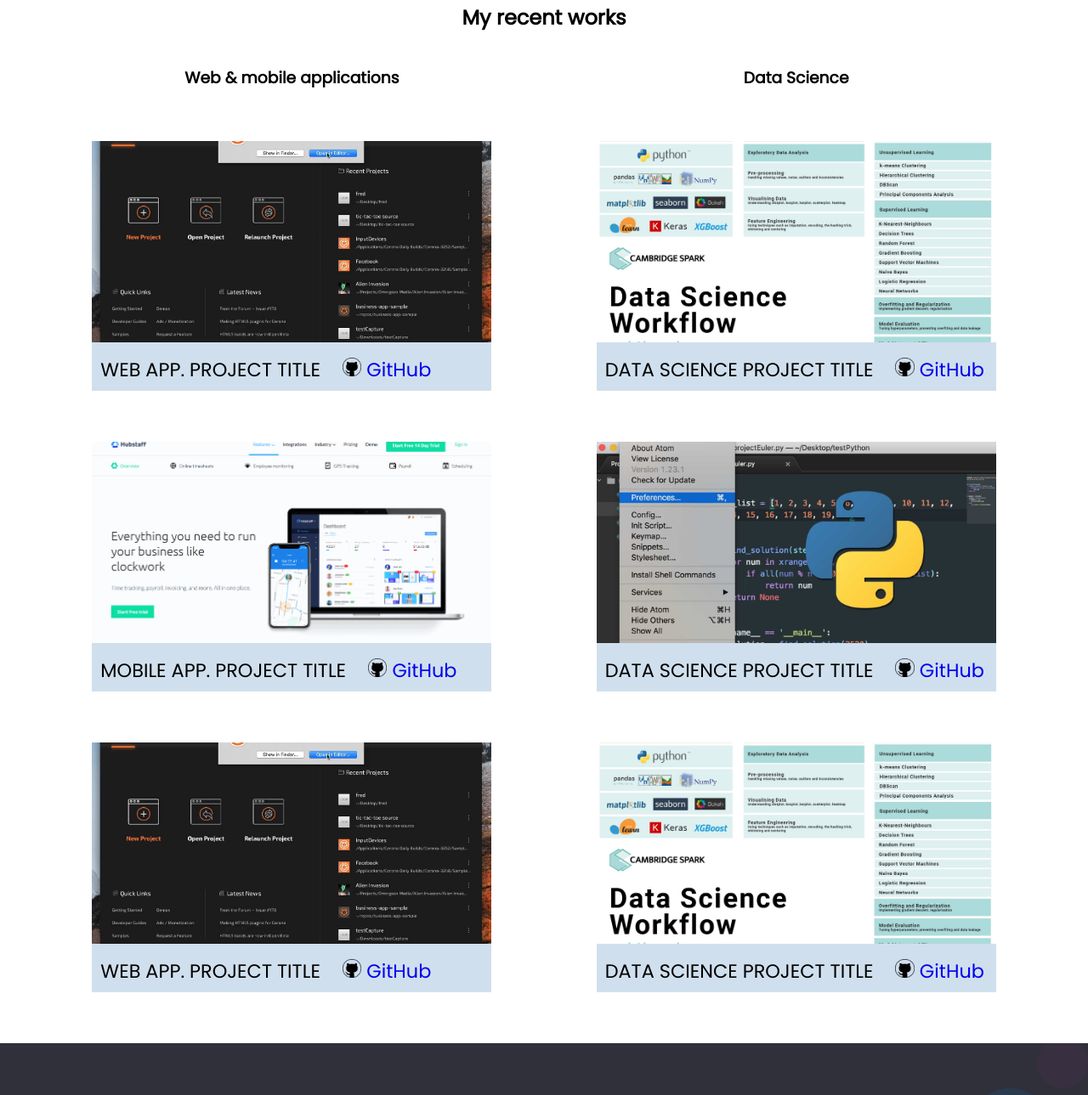
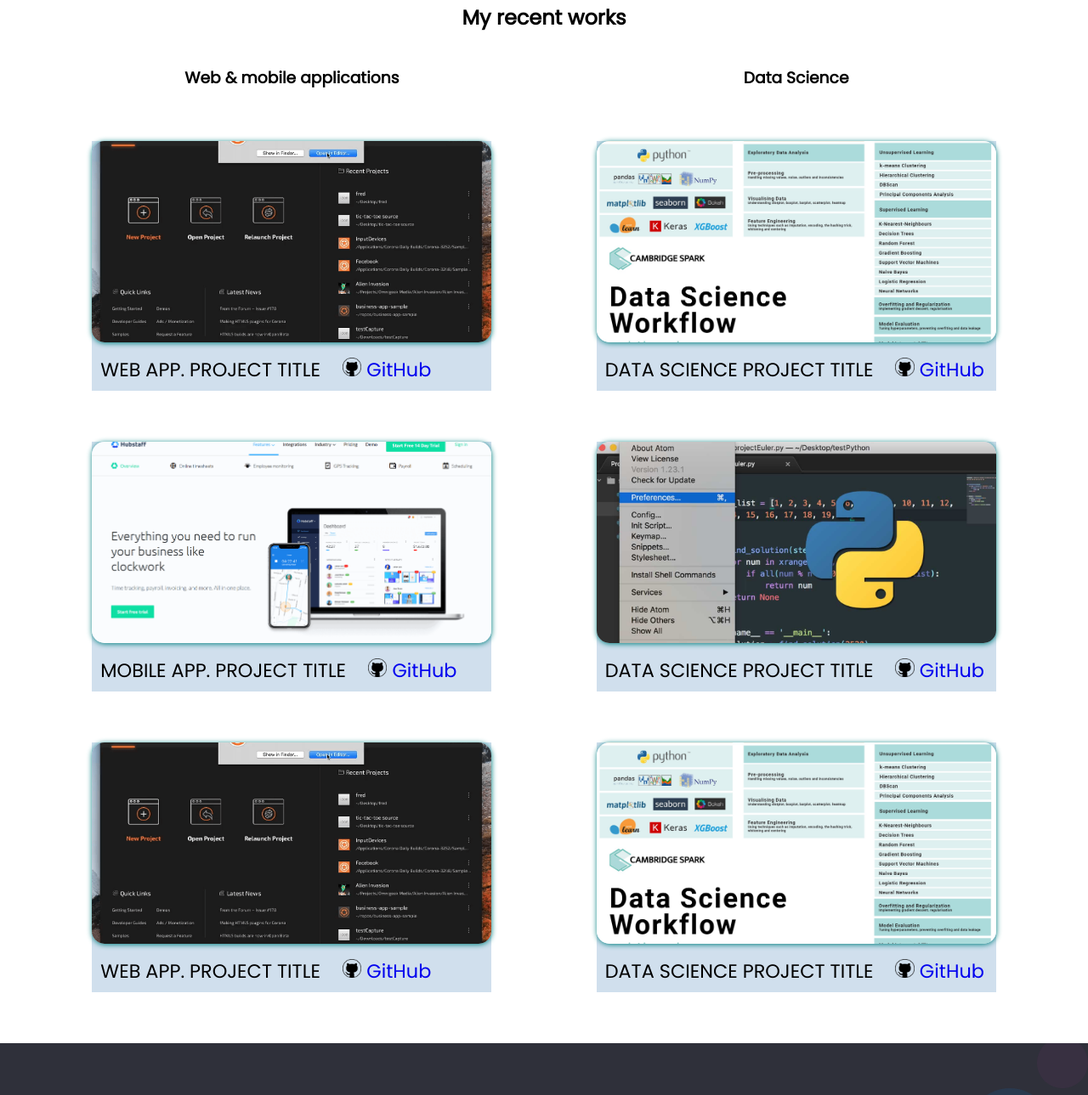
Before and after one commit to Anisieu/My-brand-Anisie, a plain HTML site: page UI/portfoliopage/index.html in a window 1280 px wide. Shown: the part 204-1493 px from the top of the page at 85% size. Drawn offline with Linux system fonts and the light colour scheme; files whose address does not match are found by name.

Commit message:
upadates of portfolio page

```diff
--- a/UI/portfoliopage/index.html
+++ b/UI/portfoliopage/index.html
@@ -19,15 +19,15 @@
             <div class="column">
                 <h3>Web & mobile applications</h3>
                 <div class="project">
-                    <img src="./images/pr.png">
+                    <img src="./images/pr.png" class="image">
                     <div>WEB APP. PROJECT TITLE <a href="#" class="project-link"><img src="./images/git.png"> GitHub</a></div>
                 </div>
                 <div class="project">
-                    <img src="./images/dev.png">
+                    <img src="./images/dev.png" class="image">
                     <div>MOBILE APP. PROJECT TITLE <a href="#" class="project-link"><img src="./images/git.png"> GitHub</a></div>
                 </div>
                 <div class="project">
-                    <img src="./images/pr.png">
+                    <img src="./images/pr.png"class="image">
                     <div>WEB APP. PROJECT TITLE <a href="#" class="project-link"><img src="./images/git.png"> GitHub</a></div>
                 </div>
             </div>
@@ -35,15 +35,15 @@
             <div class="column">
                 <h3>Data Science</h3>
                 <div class="project">
-                    <img src="./images/ds.jpeg">
+                    <img src="./images/ds.jpeg" class="image">
                     <div>DATA SCIENCE PROJECT TITLE <a href="#" class="project-link"><img src="./images/git.png"> GitHub</a></div>
                 </div>
                 <div class="project">
-                    <img src="./images/ds2.png">
+                    <img src="./images/ds2.png" class="image">
                     <div>DATA SCIENCE PROJECT TITLE <a href="#" class="project-link" ><img src="./images/git.png"> GitHub</a></div>
                 </div>
                 <div class="project">
-                    <img src="./images/ds.jpeg">
+                    <img src="./images/ds.jpeg" class="image">
                     <div>DATA SCIENCE PROJECT TITLE <a href="#" class="project-link"><img src="./images/git.png"> GitHub</a></div>
                 </div>
             </div>
--- a/UI/portfoliopage/style.css
+++ b/UI/portfoliopage/style.css
@@ -9,10 +9,10 @@ body{
   margin: 0;
   font-family:Poppins;
 }
-
 header{
   text-align: center;
   padding: 30px;
+  flex-grow: 0;
 }
 
 main {
@@ -52,6 +52,13 @@ main {
   font-size: 1.4em;
 }
 
+.image1::hover{
+transformy: scale(1.2);
+}
+.image{
+  box-shadow: 0.3px 1px 6px teal;
+  border-radius:15px;
+}
 .project-link{
   text-decoration: none;
   margin-left:20px;
@@ -72,6 +79,7 @@ main {
 
 .navbar{
   display: flex;
+  flex-grow: 0;
   padding: 5%;
 }
 
```
